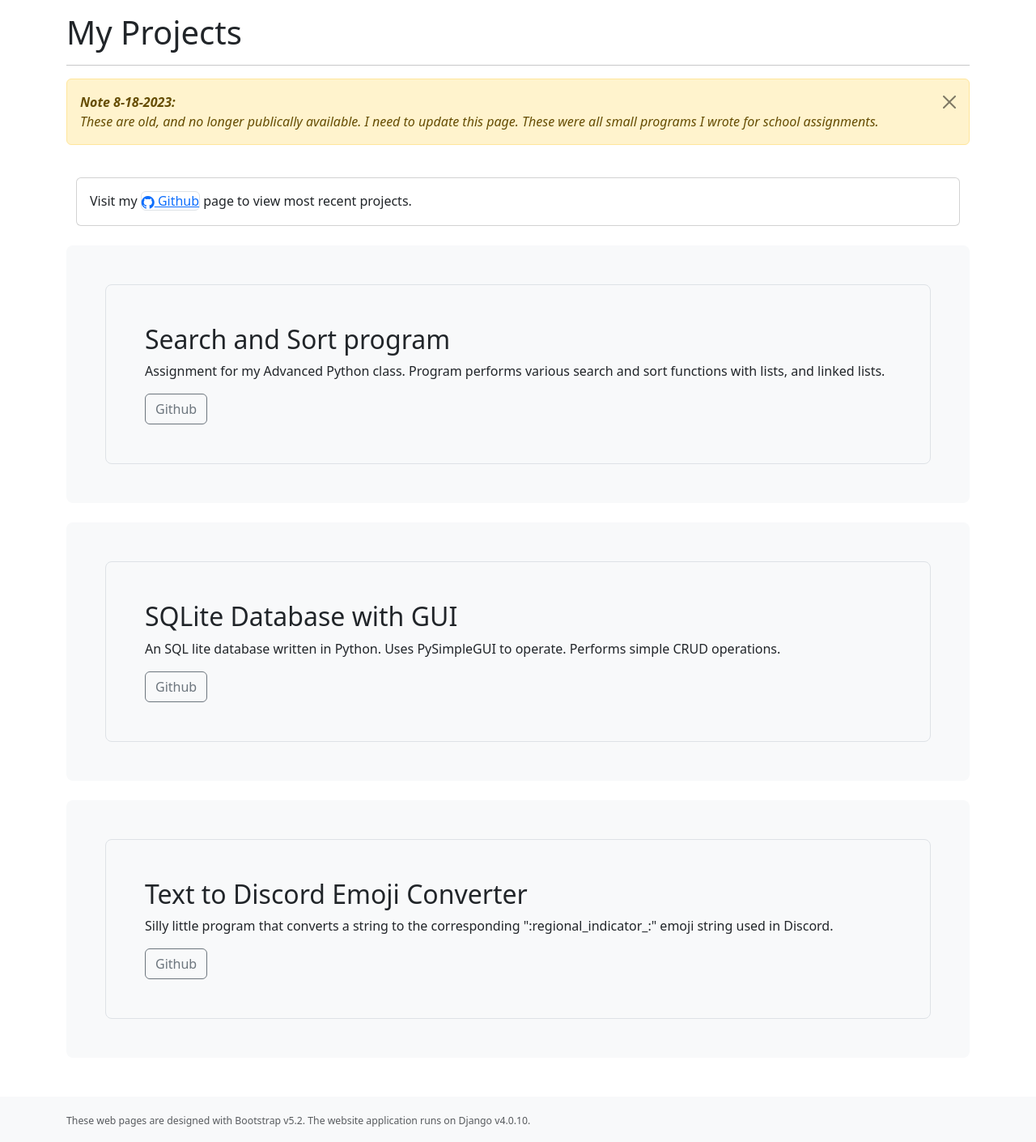
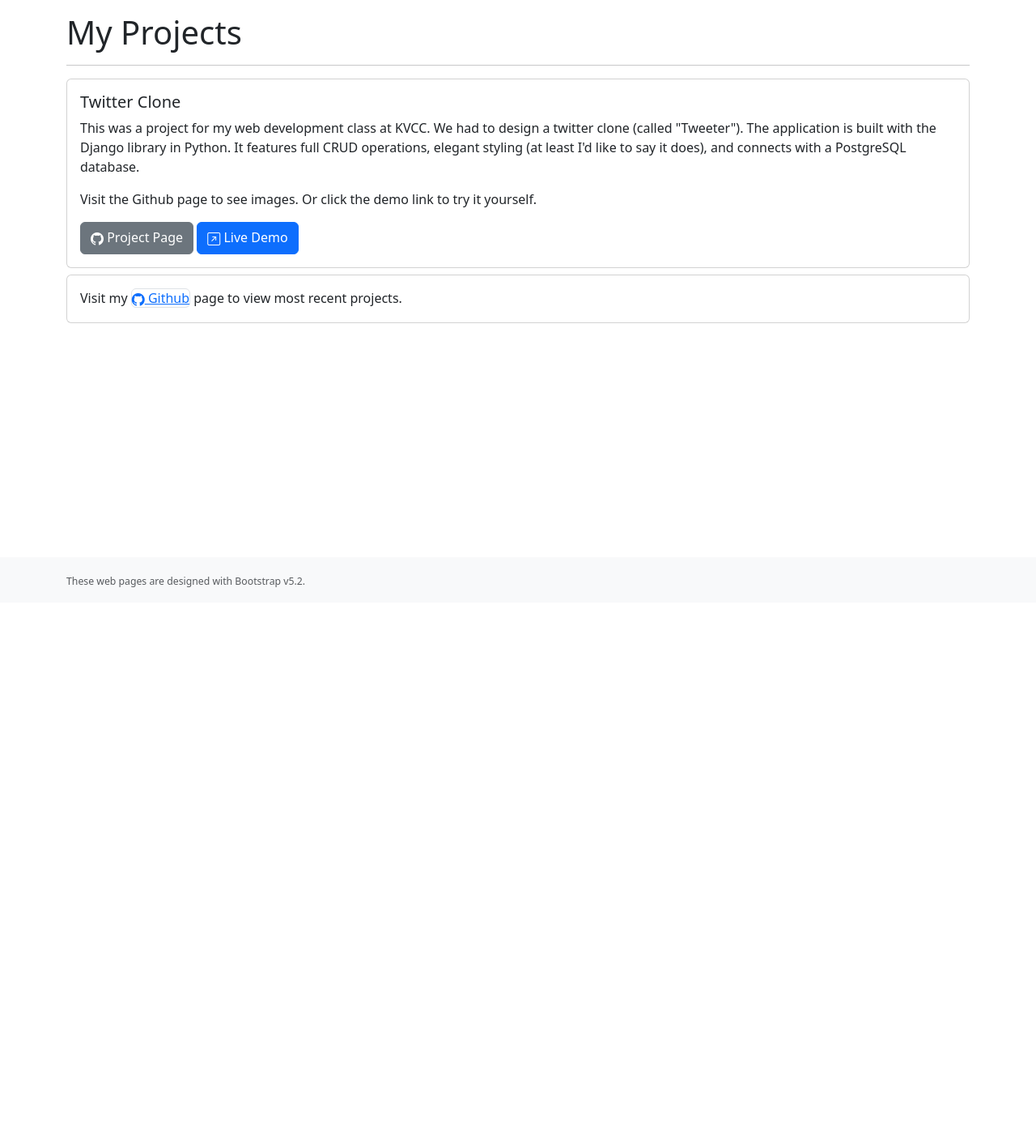
Before and after one commit to Schyler-Lowry/about-me, a Django app: page /projects/myprojects/ in a window 1280 px wide. Shown: the part 56-1466 px from the top of the page at 81% size. After the commit the page ends 781 px from the top, so only its background shows below. Run offline with Django 4.2, Linux system fonts and the light colour scheme; parts of the project's set-up code (start-up, migrations or seed data) failed here and were passed over; some libraries are stand-ins or nearby versions.

Commit message:
Update projects page. Remove links to WIP projects. Add 'environs' package to list of requirements. Update settings.py with environs settings.

```diff
--- a/pages/views.py
+++ b/pages/views.py
@@ -38,9 +38,6 @@ class AnimeMainPageView(TemplateView):
 
     #anime = requests.get("https://api.myanimelist.net/v2/anime/30230?fields=id,title,main_picture,alternative_titles,start_date,end_date,synopsis,mean,rank,popularity", headers=header)
 
-    # Next TODO:
-    # Pass a query param into the .format so you can display how many top animes you want to see
-
     #anime_dict = ast.literal_eval(anime.text)
 
     #print("My type is:", type(anime_dict))
--- a/templates/base.html
+++ b/templates/base.html
@@ -124,11 +124,13 @@
             </a>
             <ul class="dropdown-menu">
               <li><a class="dropdown-item {% if request.get_full_path == projects %}bg-info bg-opacity-25 border border-outline rounded{% endif %}" href="{{ projects }}">Previous Projects</a></li>
-              <li><h6 class="dropdown-header">Current WIP Projects</h6></li>
+              <li><hr class="dropdown-divider"></li>
+              <li><h6 class="dropdown-header">Current WIP Projects:</h6></li>
 
 
-              <li><a class="dropdown-item {% if request.get_full_path == anime_api %}bg-info bg-opacity-25 border border-outline rounded{% endif %}" href="{{ anime_api }}">Anime API</a></li>
-              <li><a class="dropdown-item {% if request.get_full_path == weight_api %}bg-info bg-opacity-25 border border-outline rounded{% endif %}" href="{{ weight_api }}">Weight API</a></li>
+              <li><a class="dropdown-item disabled {% if request.get_full_path == anime_api %}bg-info bg-opacity-25 border border-outline rounded{% endif %}" aria-disabled="true" href="{{ anime_api }}">MAL API</a></li>
+              <li><a href="" class="dropdown-item disabled">Fitness Tracking Log</a></li>
+              {# <li><a class="dropdown-item {% if request.get_full_path == weight_api %}bg-info bg-opacity-25 border border-outline rounded{% endif %}" href="{{ weight_api }}">Weight API</a></li> #}
             </ul>
           </li>
         </ul>
@@ -150,7 +152,7 @@
 
 <footer class="footer mt-auto py-3 bg-light">
     <div class="container">
-      <small><span class="text-muted"><small>These web pages are designed with Bootstrap v5.2. The website application runs on Django v4.0.10.</small></span></small>
+      <small><span class="text-muted"><small>These web pages are designed with Bootstrap v5.2.</small></span></small>
     </div>
   </footer>
 
--- a/templates/projects.html
+++ b/templates/projects.html
@@ -7,15 +7,23 @@
 <h1 class="mt-5">My Projects</h1>
 
 <hr>
-<div class="alert alert-warning alert-dismissible fade show" role="alert">
-  <span class="fst-italic" style="white-space: pre-line"><span class="fw-bold">Note 8-18-2023: </span>
-    These are old, and no longer publically available. I need to update this page. These were all small programs I wrote for school assignments.</span>
-  <button type="button" class="btn-close" data-bs-dismiss="alert" aria-label="Close"></button>
-</div>
 
-    <div class="container py-4">
 
-     <div class="card mb-4">
+
+
+     <div class="card my-2">
+
+      <div class="card-body">
+        <h5 class="card-title">Twitter Clone</h5>
+        <p class="card-text">This was a project for my web development class at KVCC. We had to design a twitter clone (called "Tweeter"). The application is built with the Django library in Python. It features full CRUD operations, elegant styling (at least I'd like to say it does), and connects with a PostgreSQL database.</p>
+
+        <p class="card-text">Visit the Github page to see images. Or click the demo link to try it yourself.</p>
+        <a href="https://github.com/Schyler-Lowry/twitter-clone" class="btn btn-secondary" type="button" target="_blank"><i class="bi bi-github"> </i>Project Page</a>
+        <a href="https://cis218-tweeter-c49931f491dc.herokuapp.com/" class="btn btn-primary" type="button" target="_blank"><i class="bi bi-arrow-up-right-square"> </i>Live Demo</a>
+      </div>
+    </div>
+
+    <div class="card my-2">
       <div class="card-body">
         <p class="card-text">
           Visit my <a class="border rounded border-outline" href="https://github.com/Schyler-Lowry" target="_blank"><i class="bi bi-github"></i> Github</a> page to view most recent projects.
@@ -23,31 +31,4 @@
       </div>
      </div>
 
-      <div class="row align-items-md-stretch">
-
-
-        <div class="p-5 mb-4 bg-light rounded-3">
-          <div class="h-100 p-5 bg-light border rounded-3">
-            <h2>Search and Sort program</h2>
-            <p>Assignment for my Advanced Python class. Program performs various search and sort functions with lists, and linked lists.</p>
-            <a href="https://github.com/Phoenicius/SearchAndSort" class="btn btn-outline-secondary" type="button" target="_blank">Github</a>
-          </div>
-        </div>
-
-      <div class="p-5 mb-4 bg-light rounded-3">
-        <div class="h-100 p-5 bg-light border rounded-3">
-          <h2>SQLite Database with GUI</h2>
-          <p>An SQL lite database written in Python. Uses PySimpleGUI to operate. Performs simple CRUD operations.</p>
-          <a href="https://github.com/Phoenicius/SQLite-DB-with-GUI" class="btn btn-outline-secondary" type="button" target="_blank">Github</a>
-        </div>
-      </div>
-      <div class="p-5 mb-4 bg-light rounded-3">
-        <div class="h-100 p-5 bg-light border rounded-3">
-          <h2>Text to Discord Emoji Converter</h2>
-          <p>Silly little program that converts a string to the corresponding ":regional_indicator_:" emoji string used in Discord.</p>
-          <a href="https://github.com/Phoenicius/text-to-Discord-emojis" class="btn btn-outline-secondary" type="button" target="_blank">Github</a>
-        </div>
-      </div>
-    </div>
-
 {% endblock content%}
```
Also changed, not shown: django_project/settings.py (+8 -3 lines), requirements.txt (+8 -0 lines).
